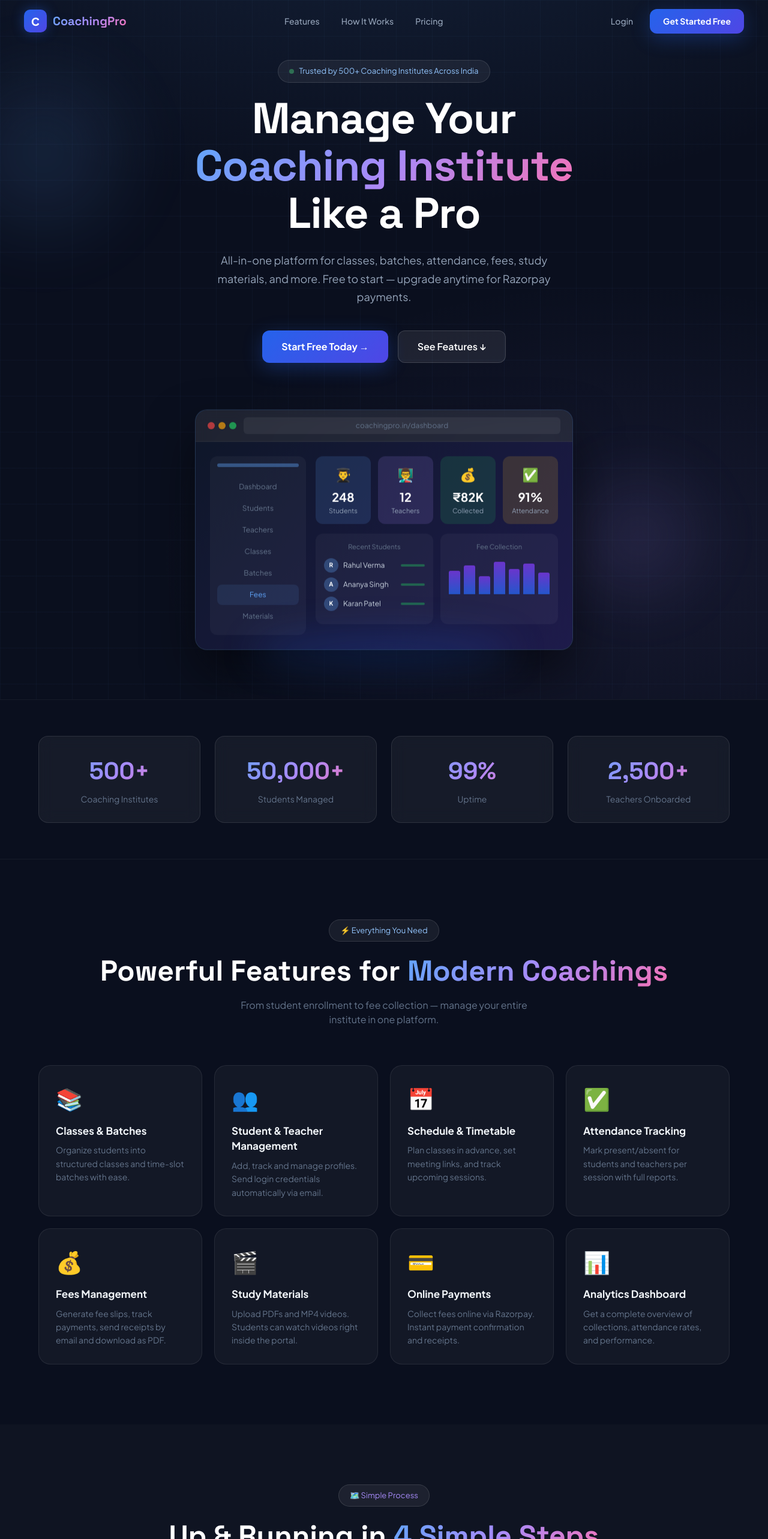
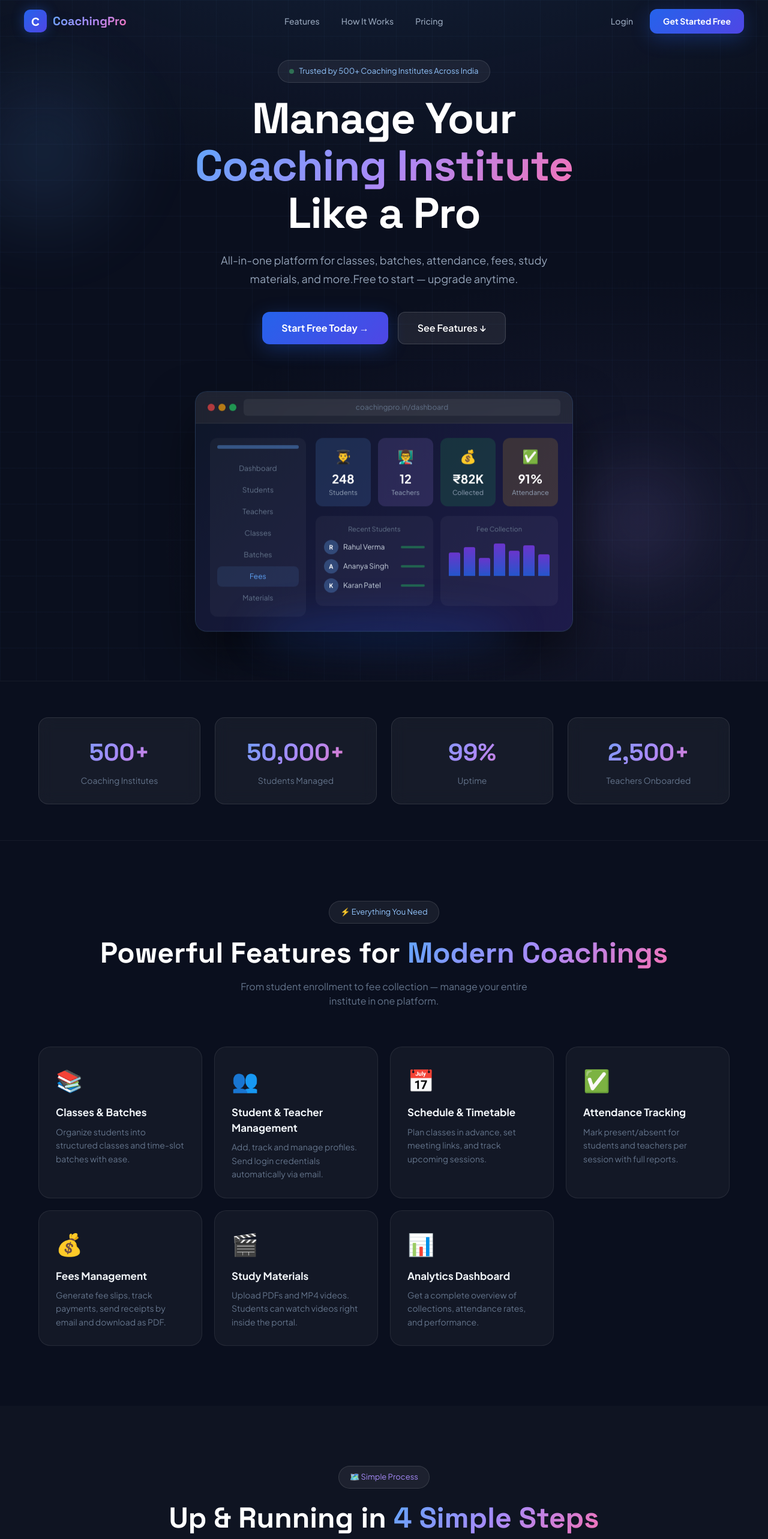
Before and after one commit to bishal-git-repo/coachingPro-frontend, a Next.js app: page / in a window 1280 px wide. Shown: the top 2566 px of the page at 60% size. Built offline with nearby package versions, Linux system fonts and the light colour scheme.

Commit message:
comment razorpay integration and payment message

```diff
--- a/src/app/page.jsx
+++ b/src/app/page.jsx
@@ -72,7 +72,7 @@ export default function LandingPage() {
     { icon: '✅', title: 'Attendance Tracking', desc: 'Mark present/absent for students and teachers per session with full reports.' },
     { icon: '💰', title: 'Fees Management', desc: 'Generate fee slips, track payments, send receipts by email and download as PDF.' },
     { icon: '🎬', title: 'Study Materials', desc: 'Upload PDFs and MP4 videos. Students can watch videos right inside the portal.' },
-    { icon: '💳', title: 'Online Payments', desc: "Collect fees online via Razorpay. Instant payment confirmation and receipts." },
+    // { icon: '💳', title: 'Online Payments', desc: "Collect fees online via Razorpay. Instant payment confirmation and receipts." },
     { icon: '📊', title: 'Analytics Dashboard', desc: 'Get a complete overview of collections, attendance rates, and performance.' },
   ];
 
@@ -90,7 +90,7 @@ export default function LandingPage() {
     ['✅', 'Attendance Tracking'],
     ['✅', 'Study Materials (PDF & Video)'],
     ['✅', 'Schedule Management'],
-    ['❌', 'Online Fee Collection'],
+    // ['❌', 'Online Fee Collection'],
     ['❌', 'Auto Fee Slip Email'],
     ['❌', 'Razorpay Integration'],
   ];
@@ -99,7 +99,7 @@ export default function LandingPage() {
     ['✅', 'Unlimited Students'],
     ['✅', 'Unlimited Teachers'],
     ['✅', 'Everything in Free'],
-    ['✅', 'Online Fee Collection'],
+    // ['✅', 'Online Fee Collection'],
     ['✅', 'Auto Fee Slip by Email'],
     ['✅', 'PDF Receipt Download'],
     // ['✅', 'Razorpay Integration'],
@@ -179,7 +179,8 @@ export default function LandingPage() {
 
           <p style={{ fontSize: 18, color: '#94a3b8', maxWidth: 580, margin: '0 auto 40px', lineHeight: 1.7 }}>
             All-in-one platform for classes, batches, attendance, fees, study materials, and more.
-            Free to start — upgrade anytime for Razorpay payments.
+            {/* Free to start — upgrade anytime for Razorpay payments. */}
+            Free to start — upgrade anytime.
           </p>
 
           <div style={{ display: 'flex', gap: 16, justifyContent: 'center', flexWrap: 'wrap', marginBottom: 80 }}>
@@ -375,7 +376,7 @@ export default function LandingPage() {
                   </div>
                 </div>
                 <div style={{ display: 'flex', flexDirection: 'column', gap: 8 }}>
-                  {['📧 Email Notifications','📄 PDF Generation','💳 Razorpay Payments','🎬 Video Streaming'].map(f => (
+                  {['📧 Email Notifications','📄 PDF Generation',/*'💳 Razorpay Payments',*/'🎬 Video Streaming'].map(f => (
                     <div key={f} style={{ ...S.glass, padding: '8px 14px', borderRadius: 8, fontSize: 12, color: '#93c5fd', textAlign: 'center' }}>{f}</div>
                   ))}
                 </div>
```
